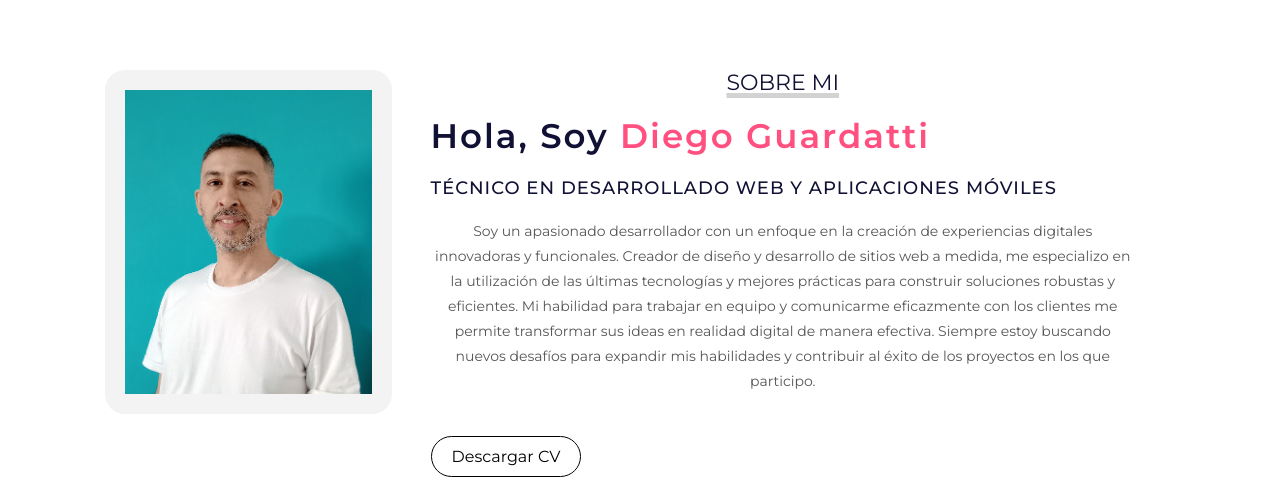
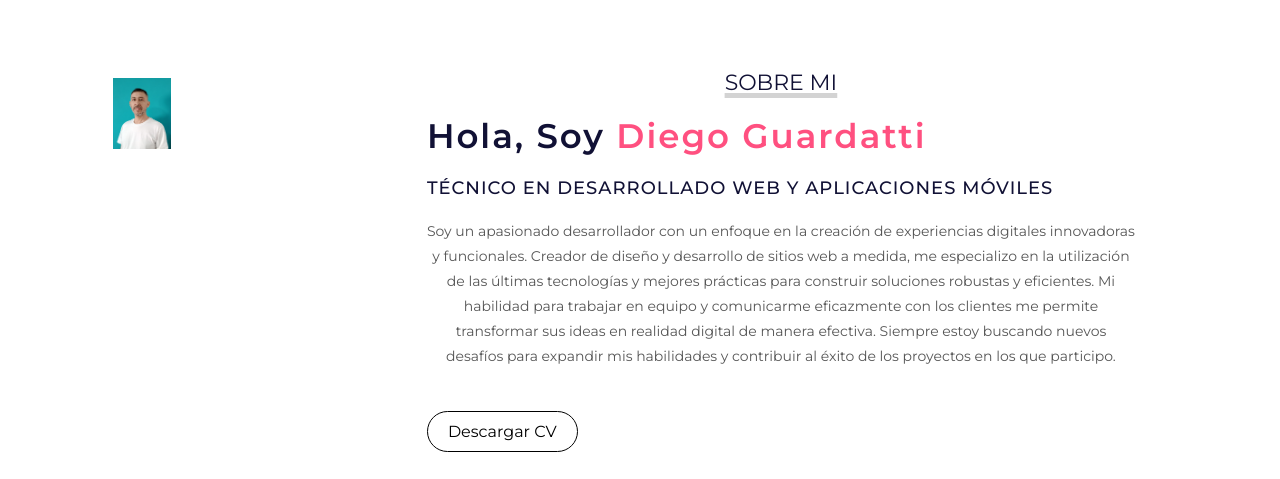
Before and after one commit to DiegoGuardatti/Porfolio, a plain HTML site: page index.html in a window 1280 px wide. Shown: the part 830-1309 px from the top of the page. Drawn offline with Linux system fonts and the light colour scheme.

Commit message:
Se modificó tamaño de la imagen

```diff
--- a/estilo.css
+++ b/estilo.css
@@ -151,10 +151,11 @@ html {
 }
 
 #sobremi .contenedor-foto img {
-    padding: 20px;
-    width: 300%;
-    border-radius: 20px;
-    background-color: #f3f3f3;
+    max-width: 80%; /* ajusta el ancho de la imagen a 80% del tamaño de la pantalla */
+    max-height: 80%; /* ajusta la altura de la imagen a 80% del tamaño de la pantalla */
+    object-fit: cover; /* o object-fit: contain */
+    padding: 8px;
+    border-radius: 8px; /* opcional */
 }
 
 #sobremi .sobremi {
@@ -482,11 +483,7 @@ footer a {
         margin: auto;
     }
     #sobremi .contenedor-foto img {
-        max-width: 80%; /* ajusta el ancho de la imagen a 80% del tamaño de la pantalla */
-        max-height: 80%; /* ajusta la altura de la imagen a 80% del tamaño de la pantalla */
-        object-fit: cover; /* o object-fit: contain */
         padding: 8px;
-        border-radius: 8px; /* opcional */
     }
     #sobremi .sobremi .titulo-seccion {
         text-align: center;
```
